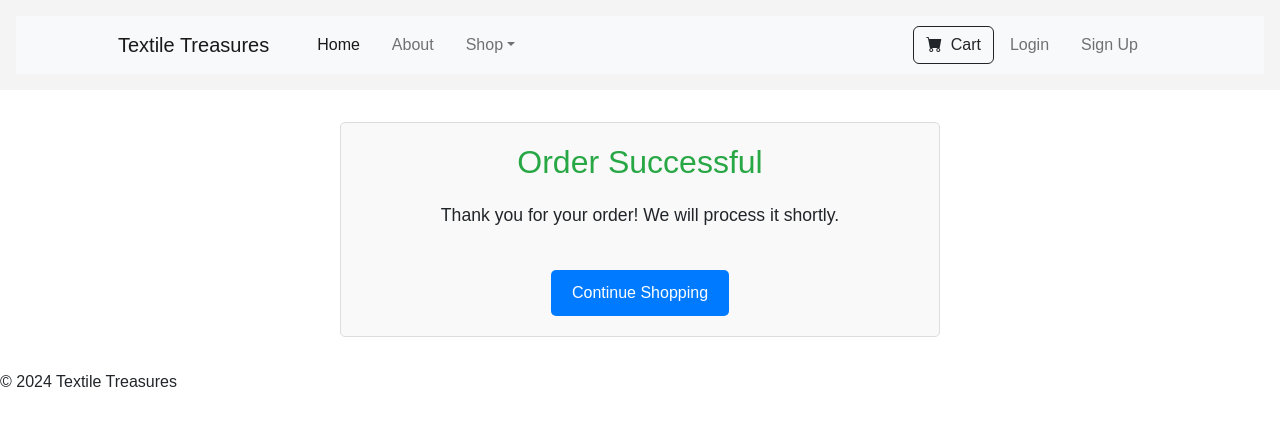
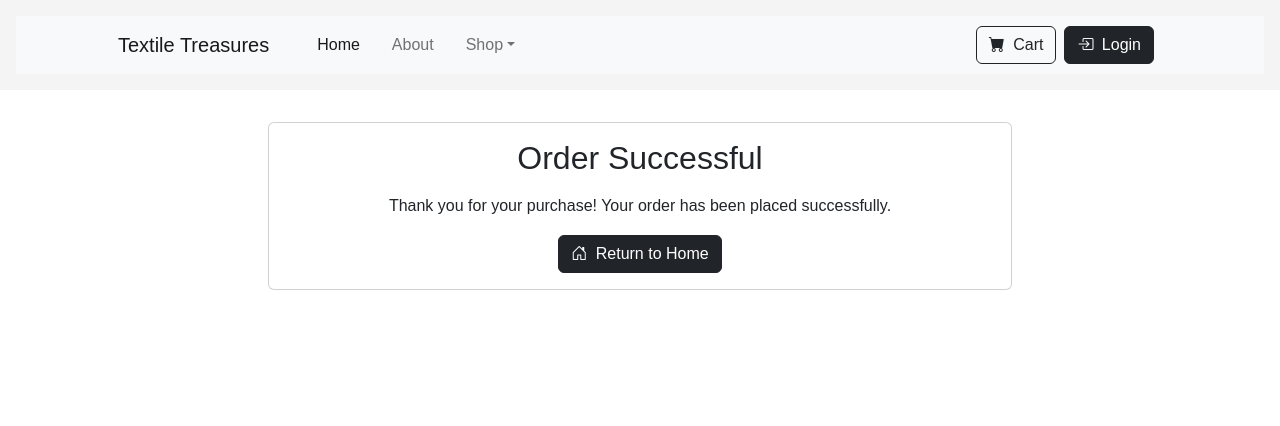
Before and after one commit to NomadXD/django-ecommerce, a Django app: template store/templates/store/order_success.html in a window 1280 px wide. Shown: the top 426 px of the page. Run offline with Django 3.2, Linux system fonts and the light colour scheme; the template is opened without the code that fills it, so the values that code supplies are empty.

Commit message:
fixed styling issues
Signed-off-by: Lahiru De Silva <lahirude@wso2.com>

```diff
--- a/store/templates/store/base.html
+++ b/store/templates/store/base.html
@@ -124,10 +124,10 @@
                 </li>
                 {% else %}
                 <li class="nav-item">
-                  <a class="nav-link" href="{% url 'login' %}">Login</a>
-                </li>
-                <li class="nav-item">
-                  <a class="nav-link" href="{% url 'signup' %}">Sign Up</a>
+                  <a class="btn btn-dark me-2" href="{% url 'login' %}">
+                    <i class="bi bi-box-arrow-in-right me-1"></i>
+                    Login
+                  </a>
                 </li>
                 {% endif %}
               </ul>
@@ -137,9 +137,6 @@
       </nav>
     </header>
     <main>{% block content %} {% endblock %}</main>
-    <footer>
-      <p>&copy; 2024 Textile Treasures</p>
-    </footer>
     <script src="https://cdn.jsdelivr.net/npm/bootstrap@5.2.3/dist/js/bootstrap.bundle.min.js"></script>
   </body>
 </html>
--- a/store/templates/store/cart.html
+++ b/store/templates/store/cart.html
@@ -74,6 +74,10 @@
     </tbody>
   </table>
   <p class="total">Total: ${{ total }}</p>
-  <a href="{{ checkout_url }}" class="btn btn-primary">Proceed to Checkout</a>
+  <div class="d-flex justify-content-center">
+    <a class="btn btn-dark" href="{% url 'checkout' %}">
+      <i class="bi bi-cart-check me-1"></i> Proceed to Checkout
+    </a>
+  </div>
 </div>
 {% endblock %}
--- a/store/templates/store/order_success.html
+++ b/store/templates/store/order_success.html
@@ -1,43 +1,19 @@
 {% extends "store/base.html" %} {% block content %}
-<style>
-  .order-success-container {
-    max-width: 600px;
-    margin: 0 auto;
-    padding: 20px;
-    text-align: center;
-    border: 1px solid #ddd;
-    border-radius: 5px;
-    background-color: #f9f9f9;
-  }
-
-  .order-success-container h2 {
-    color: #28a745;
-    margin-bottom: 20px;
-  }
-
-  .order-success-container p {
-    font-size: 1.1em;
-    margin-bottom: 20px;
-  }
-
-  .order-success-container .btn {
-    background-color: #007bff;
-    color: white;
-    padding: 10px 20px;
-    text-decoration: none;
-    border-radius: 5px;
-    display: inline-block;
-    margin-top: 20px;
-  }
-
-  .order-success-container .btn:hover {
-    background-color: #0056b3;
-  }
-</style>
-
-<div class="order-success-container">
-  <h2>Order Successful</h2>
-  <p>Thank you for your order! We will process it shortly.</p>
-  <a href="{% url 'home' %}" class="btn">Continue Shopping</a>
+<div class="container d-flex justify-content-center">
+  <div class="col-md-8">
+    <div class="card">
+      <div class="card-body text-center">
+        <h2 class="text-center">Order Successful</h2>
+        <p class="mt-3">
+          Thank you for your purchase! Your order has been placed successfully.
+        </p>
+        <div class="d-flex justify-content-center mt-3">
+          <a class="btn btn-dark" href="{% url 'home' %}">
+            <i class="bi bi-house-door me-1"></i> Return to Home
+          </a>
+        </div>
+      </div>
+    </div>
+  </div>
 </div>
 {% endblock %}
```
Also changed, not shown: store/templates/store/checkout.html (+27 -62 lines), store/templates/store/login.html (+19 -6 lines), store/templates/store/signup.html (+31 -6 lines), db.sqlite3.
